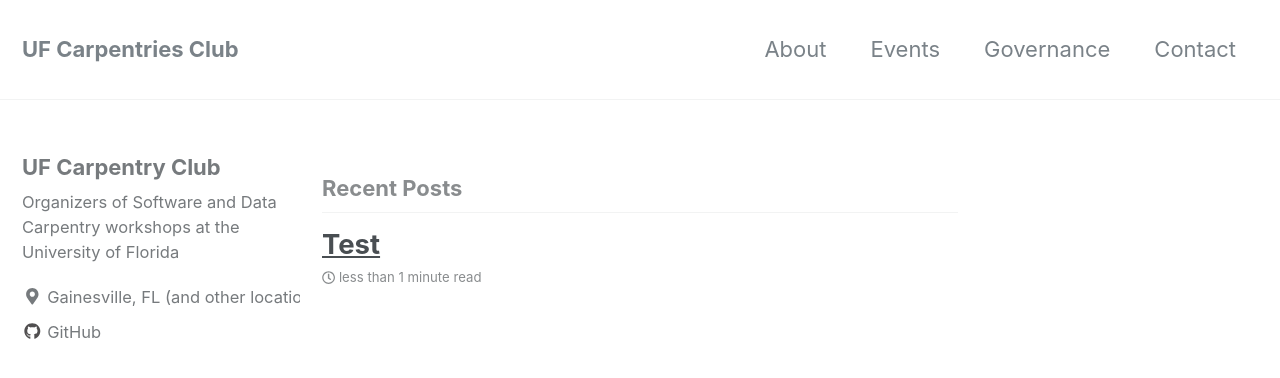
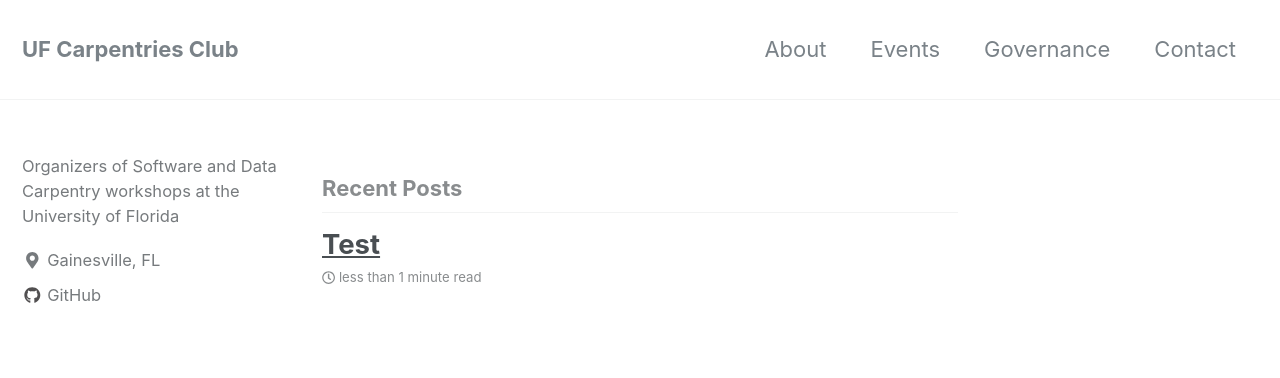
Before and after one commit to UF-Carpentry/website, a Jekyll site: the page built from index.html, in a window 1280 px wide and 900 px high. Shown: the top 378 px of the window. Built offline with Jekyll 4.4.1, drawn with Linux system fonts in a browser that asks for light colours; nearby versions of some CDN libraries; the list of posts is cut into pages by our own code.

Commit message:
some config updates

```diff
--- a/_config.yml
+++ b/_config.yml
@@ -97,10 +97,10 @@ analytics:
 
 # Site Author
 author:
-  name             : "UF Carpentry Club"
+  name             : ""
   avatar           : # path of avatar image, e.g. "/assets/images/bio-photo.jpg"
   bio              : "Organizers of Software and Data Carpentry workshops at the University of Florida"
-  location         : "Gainesville, FL (and other locations in FL)"
+  location         : "Gainesville, FL"
   email            :
   uri              :
   home             : # null (default), "absolute or relative url to link to author home"
```
Also changed, not shown: _pages/minutes.md (+2 -0 lines).
